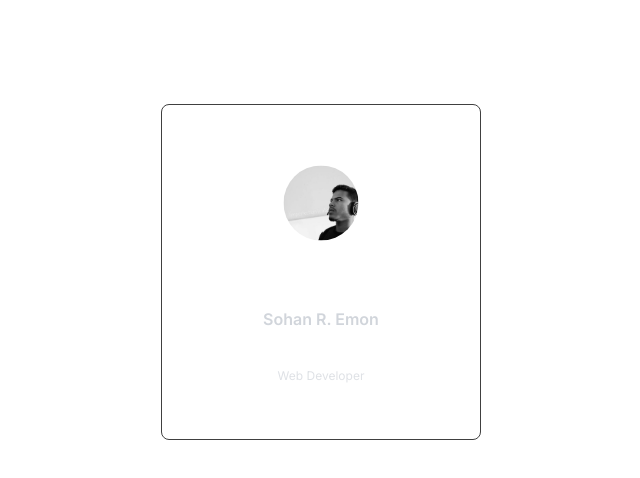
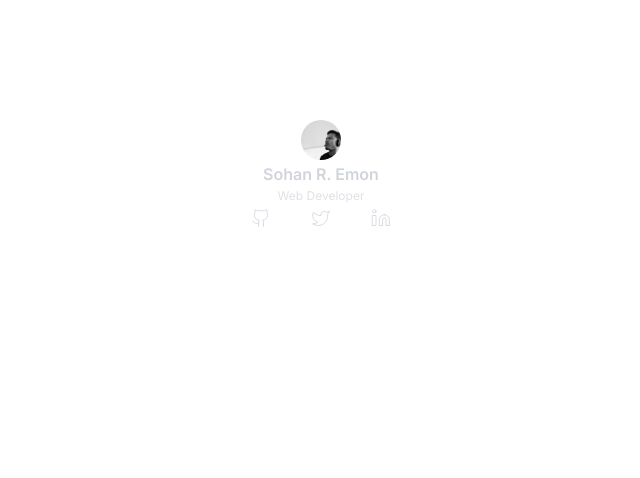
Before and after one commit to sohanemon/minimal-blogs, a Next.js app: page /mdx-in-next-js in a window 1280 px wide. Shown: the top 478 px of the page, without its empty margins (127-767 px from the left). Built offline with nearby package versions, Linux system fonts and the light colour scheme.

Commit message:
Jun 12, 2023, 11:41 PM

```diff
--- a/src/app/(doc)/blogs/profile.tsx
+++ b/src/app/(doc)/blogs/profile.tsx
@@ -8,7 +8,7 @@ export default function Profile({ mini }: { mini?: boolean }) {
       className={cn(
         'flex flex-col items-center py-4 border rounded-lg w-80 h-max border-neutral-700',
         {
-          '': mini,
+          'not-prose border-none': mini,
         }
       )}
     >
@@ -17,7 +17,9 @@ export default function Profile({ mini }: { mini?: boolean }) {
         alt='author'
         width={100}
         height={100}
-        className='scale-75 rounded-full'
+        className={cn('scale-75 rounded-full', {
+          'scale-100 w-10 aspect-square': mini,
+        })}
       />
       <p className='font-semibold'>Sohan R. Emon</p>
       <p className='text-xs opacity-70'>Web Developer</p>
```
